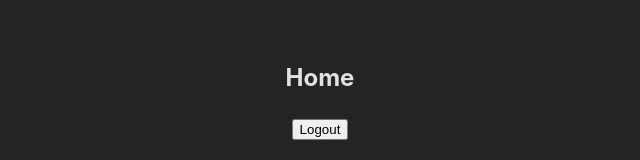
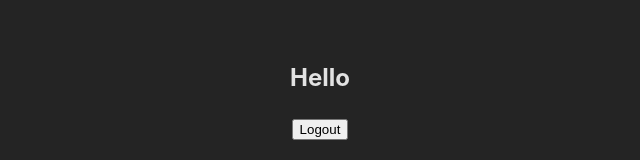
Before and after one commit to rmazin0/sticker_shop_2024, a React (Vite) app in the folder client/: page /home in a window 1280 px wide. Shown: the top 160 px of the page, without its empty margins (320-960 px from the left). Built offline with nearby package versions, Linux system fonts and the light colour scheme.

Commit message:
userContext added: to view(login&reg & home)

```diff
--- /dev/null
+++ b/client/src/context/userContext.jsx
@@ -0,0 +1,15 @@
+import { createContext, useState } from "react";
+
+export const userContext = createContext() //creates the context
+
+//provides context to the rest of the app.
+export const UserProvider = (props) => {
+    const [user, setUser] = useState({})
+
+    return (
+        // value is us passing user state, ln7 as props
+        <userContext.Provider value={{user, setUser}}>
+            {props.children} {/* this line is saying render the children component that userContext.Provider is wrapped around*/}
+        </userContext.Provider>
+    )
+}
--- a/client/src/main.jsx
+++ b/client/src/main.jsx
@@ -3,11 +3,14 @@ import ReactDOM from 'react-dom/client'
 import App from './App.jsx'
 import './index.css'
 import {BrowserRouter} from 'react-router-dom';
+import { UserProvider } from './context/userContext.jsx';
 
 ReactDOM.createRoot(document.getElementById('root')).render(
   <React.StrictMode>
-    <BrowserRouter>
-      <App />
-    </BrowserRouter>
+    <UserProvider>
+      <BrowserRouter>
+        <App />
+      </BrowserRouter>
+    </UserProvider>
   </React.StrictMode>,
 )
--- a/client/src/views/Home.jsx
+++ b/client/src/views/Home.jsx
@@ -1,8 +1,10 @@
-import {useState} from 'react'
+import {useContext} from 'react'
 import axios from 'axios';
 import { useNavigate } from 'react-router-dom';
+import { userContext } from '../context/userContext';
 
 const Home = (props) => {
+    const {user, setUser} = useContext(userContext)
     const navigate = useNavigate();
 
     const logout = () => {
@@ -17,7 +19,7 @@ const Home = (props) => {
 
     return (
         <div>
-            <h2>Home</h2>
+            <h2>Hello {user.username}</h2>
             <button onClick={logout}>Logout</button>
         </div>
 )}
--- a/client/src/views/LoginAndReg.jsx
+++ b/client/src/views/LoginAndReg.jsx
@@ -1,8 +1,10 @@
-import { useState } from "react";
+import { useState, useContext } from "react";
 import axios from 'axios';
 import { useNavigate } from "react-router-dom";
+import { userContext } from "../context/userContext";
 
 const Login = (props) => {
+    const {user, setUser} = useContext(userContext) //user context gives access to user state
     const navigate = useNavigate()
     const [login, setLogin] = useState({
         username: '',
@@ -20,6 +22,7 @@ const Login = (props) => {
         axios.post('http://localhost:8000/api/login', login, { withCredentials: true })
             .then((res) => {
                 console.log(res.data);
+                setUser(res.data)
                 navigate('/home')
             })
             .catch((err) => {
```
